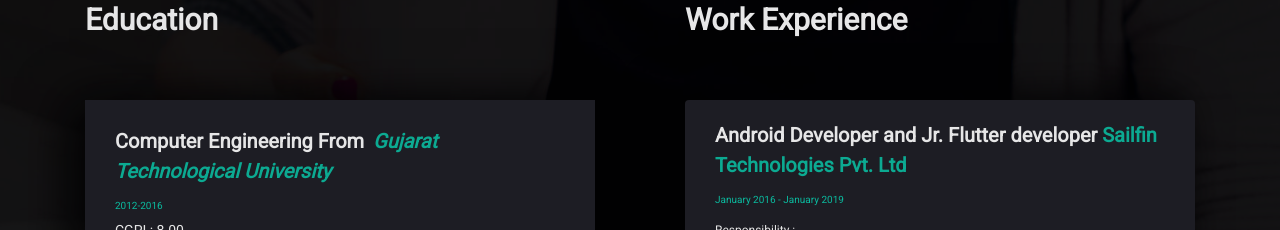
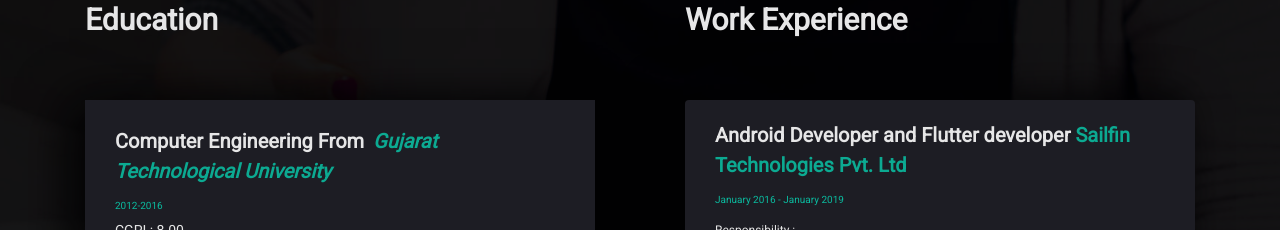
Before and after one commit to NikhilVadoliya/nikhilvadoliya.github.io, a plain HTML site: page index.html in a window 1280 px wide. Shown: the part 2320-2550 px from the top of the page. Drawn offline with Linux system fonts and the light colour scheme.

Commit message:
Update index.html

```diff
--- a/index.html
+++ b/index.html
@@ -355,7 +355,7 @@
                                     </div>                                 -->
                                  <!-- Education Institutes-->
                                  <div class="mh-work-item dark-bg wow fadeInUp" data-wow-duration="0.8s" data-wow-delay="0.4s">
-                                    <h4>Android Developer and Jr. Flutter developer <a href="#">Sailfin Technologies Pvt. Ltd </a></h4>
+                                    <h4>Android Developer and  Flutter developer <a href="#">Sailfin Technologies Pvt. Ltd </a></h4>
                                     <div class="mh-eduyear">January 2016 -  January 2019</div>
                                     <span>Responsibility :</span>
                                     <ul class="work-responsibility">
```
